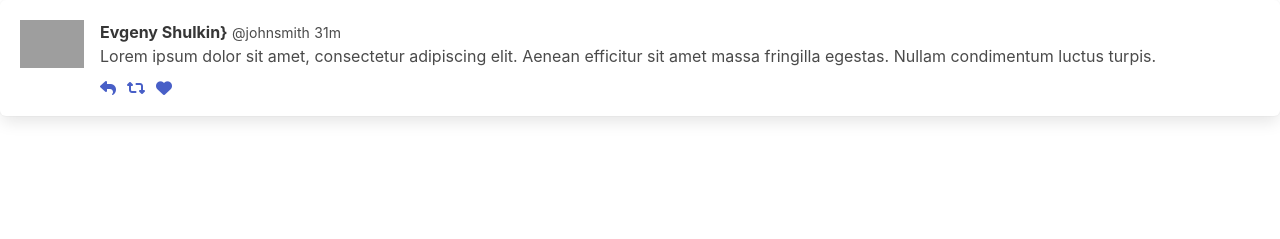
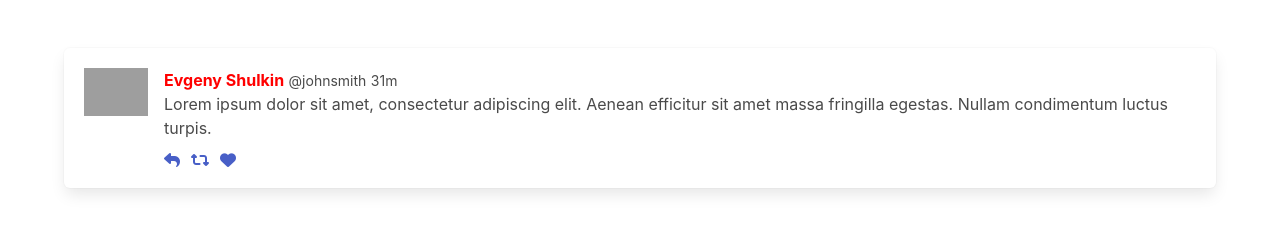
Before and after one commit to Shulkin/far-east-natural-hazards, a website built with webpack: page src/index.html in a window 1280 px wide. Built offline with nearby package versions, Linux system fonts and the light colour scheme; some packages are replaced by stand-ins of ours; grey boxes are pictures that could not be loaded.

Commit message:
Showcase some bulma features

```diff
--- a/src/app/home/home.html
+++ b/src/app/home/home.html
@@ -1,3 +1,6 @@
+<section class="hero">
+  <div class="hero-body">
+    <div class="container">
       <div class="box">
         <article class="media">
           <div class="media-left">
@@ -8,7 +11,7 @@
           <div class="media-content">
             <div class="content">
               <p>
-          <strong>{{home.name}}}</strong> <small>@johnsmith</small> <small>31m</small>
+                <strong class="name">{{home.name}}</strong> <small>@johnsmith</small> <small>31m</small>
                 <br>
                 Lorem ipsum dolor sit amet, consectetur adipiscing elit. Aenean efficitur sit amet massa fringilla egestas. Nullam condimentum luctus turpis.
               </p>
@@ -29,3 +32,6 @@
           </div>
         </article>
       </div>
+    </div>
+  </div>
+</section>
--- a/src/app/main.js
+++ b/src/app/main.js
@@ -4,7 +4,7 @@ import "../index.html";
 import "../favicon.ico";
 // require styles
 import "./common/common.style.scss";
-// require bulma
+// require bulma css framework
 import "bulma";
 // require app script
 import "./app.js";
```
Also changed, not shown: dist/bundle.main.js, dist/bundle.vendor.js. Lines whose indentation alone changed are shown as unchanged.
